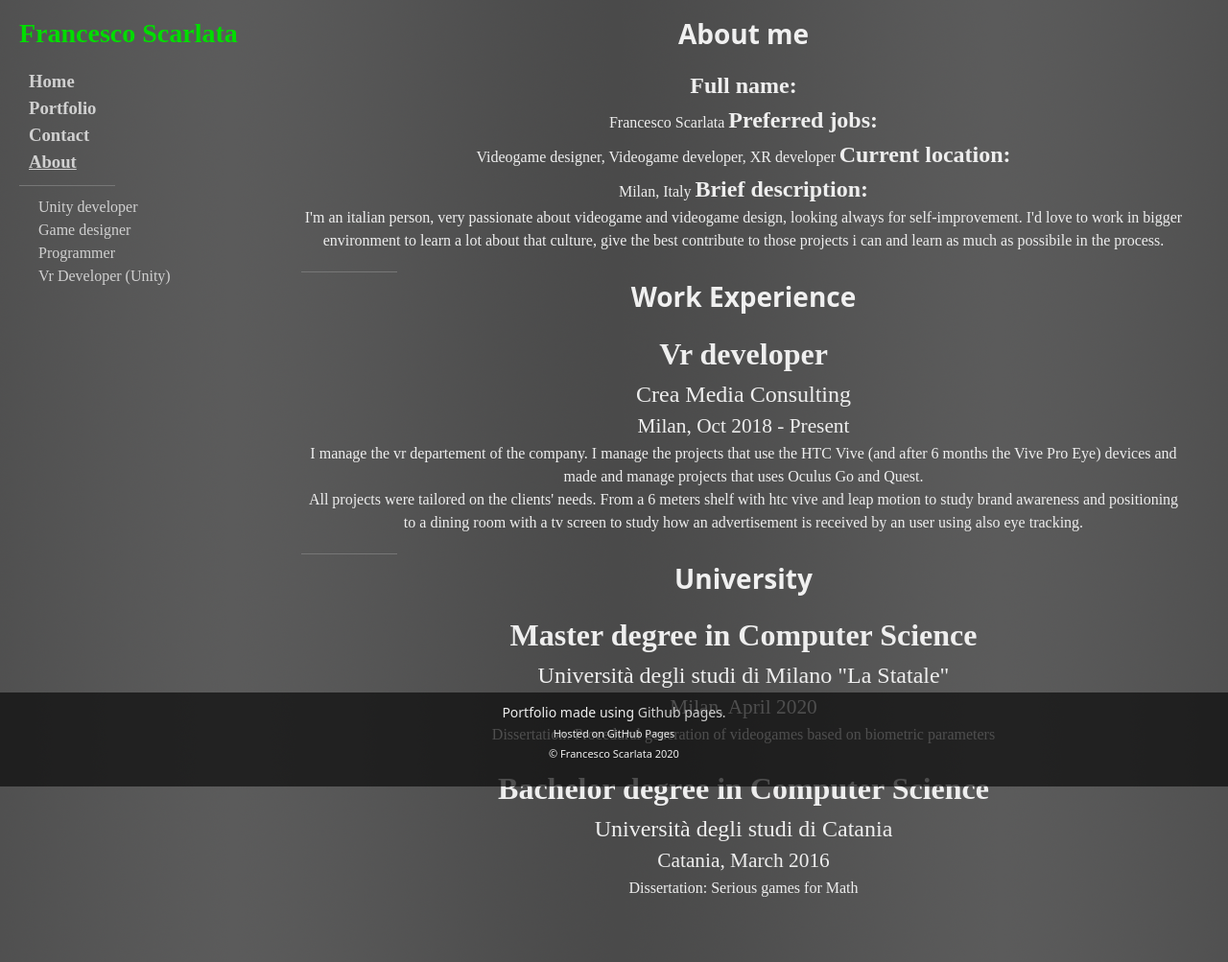
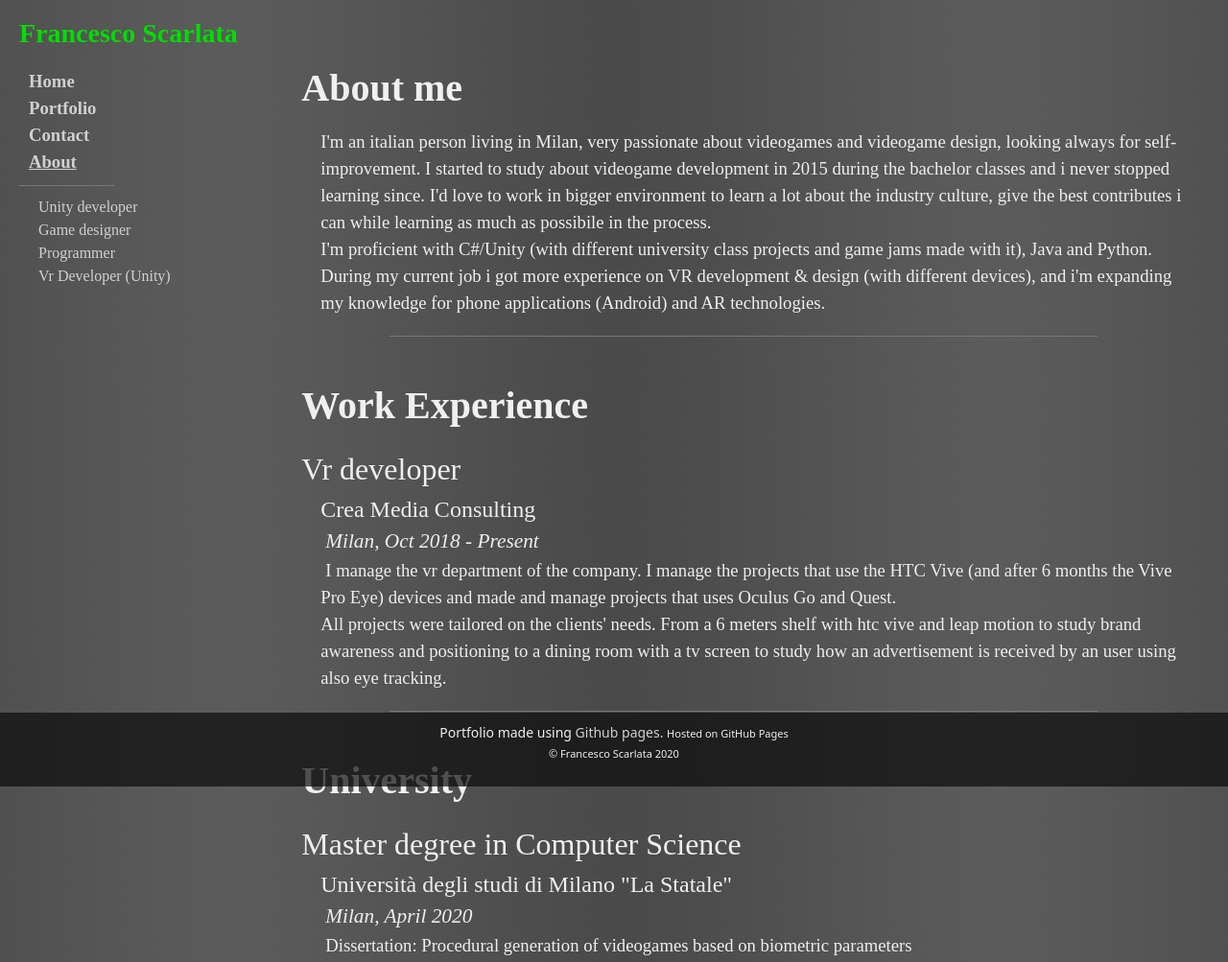
Before and after one commit to FrancescoScarlata/FrancescoScarlata.github.io, a plain HTML site: page About.html in a window 1280 px wide. Shown: the top 1003 px of the page at 96% size. Drawn offline with Linux system fonts and the light colour scheme.

Commit message:
Added the contact page and updated the About one
- Contact page added (but still to do better when i know how to do the form send
- Updated the about page with more infos
- updated the about style file with more elements

```diff
--- a/About.html
+++ b/About.html
@@ -5,7 +5,7 @@
 	<meta name="author" content="Francesco Scarlata"/>
 	<meta name="viewport" content="width=device-width, initial-scale=1">
     <meta http-equiv="X-UA-Compatible" content="chrome=1">
-    <title>FS Portfolio</title>
+    <title>FS About me</title>
 
     <link rel="stylesheet" href="stylesheets/newIndexStyle.css">
 	<link rel="stylesheet" href="stylesheets/portfolioStyle.css">
@@ -40,48 +40,53 @@
 		<section class="main">
 
 			<section class="intro">
-				<h1 id="title"> About me </h1>
+				<h1 class="generalTitle"> About me </h1>
 				<p>
-					<span class=" titleInfo" > Full name: </span> <br> <span class="info"> Francesco Scarlata </span>
-					<span class=" titleInfo" > Preferred jobs: </span> <br> <span class="info"> Videogame designer, Videogame developer, XR developer</span>
-					<span class=" titleInfo" > Current location: </span> <br>  <span class="info"> Milan, Italy </span>
-					<span class=" titleInfo" > Brief description: </span> <br>  <span class="info"> I'm an italian person, very passionate about videogame and videogame design, looking always for self-improvement. I'd love to work in bigger environment to learn a lot about that culture, give the best contribute to those projects i can and learn as much as possibile in the process.  </span>
+					<div class="workInfo">
+						<span class="info"> I'm an italian person living in Milan, very passionate about videogames and videogame design, looking always for self-improvement. I started to study about videogame development in 2015 during the bachelor classes and i never stopped learning since. I'd love to work in bigger environment to learn a lot about the industry culture, give the best contributes i can while learning as much as possibile in the process.
+						<br>
+						I'm proficient with C#/Unity (with different university class projects and game jams made with it), Java and Python.
+						During my current job i got more experience on VR development & design (with different devices), and i'm expanding my knowledge for phone applications (Android) and AR technologies.
+						</span>
+					</div>
 				</p>
 
-				<hr>
+				<hr class="generalHR">
 
-				<h1 id="title"> Work Experience </h1>
-				<p>
-					<span class=" jobWorkTitle" > Vr developer </span><br>
+				<h1 class="generalTitle"> Work Experience </h1>
+
+					<span class="jobWorkTitle" > Vr developer </span>
+					<div class="workInfo">
 					<span class="company "> Crea Media Consulting </span><br>
 					<span class=" timeperiod" > Milan, Oct 2018 - Present </span><br>
-					<span class="description "> I manage the vr departement of the company. I manage the projects that use the HTC Vive (and after 6 months the Vive Pro Eye) devices and made and manage projects that uses Oculus Go and Quest. <br>
+					<span class="description "> I manage the vr department of the company. I manage the projects that use the HTC Vive (and after 6 months the Vive Pro Eye) devices and made and manage projects that uses Oculus Go and Quest. <br>
 					All projects were tailored on the clients' needs. From a 6 meters shelf with htc vive and leap motion to study brand awareness and positioning to a dining room with a tv screen to study how an advertisement is received by an user using also eye tracking.</span><br>
+					</div>
 
-				</p>
+				<hr class="generalHR">
 
-				<hr>
+				<h1 class="generalTitle"> University </h1>
 
-				<h1 id="title"> University </h1>
-				<p>
 					<span class=" jobWorkTitle" > Master degree in Computer Science </span><br>
-					<span class="company"> Università degli studi di Milano "La Statale" </span><br>
-					<span class="timeperiod" > Milan, April 2020 </span><br>
-					<span class="description"> Dissertation: Procedural generation of videogames based on biometric parameters </span><br>
-				</p>
-				<p>
+					<div class="workInfo">
+						<span class="company"> Università degli studi di Milano "La Statale" </span><br>
+						<span class="timeperiod" > Milan, April 2020 </span><br>
+						<span class="description"> Dissertation: Procedural generation of videogames based on biometric parameters </span><br>
+					</div>
+					<br>
 					<span class=" jobWorkTitle" > Bachelor degree in Computer Science </span><br>
+					<div class="workInfo">
 					<span class="company"> Università degli studi di Catania </span><br>
 					<span class="timeperiod" > Catania, March 2016 </span><br>
 					<span class="description"> Dissertation: Serious games for Math </span><br>
-				</p>
+					</div>
 
 			</section>
 		</section>
 	 </div>
 
 	 <footer>
-		<p>Portfolio made using <a href="https://help.github.com/pages">Github pages.</a> <br>
+		<p>Portfolio made using <a href="https://help.github.com/pages">Github pages.</a>
 			<small>Hosted on GitHub Pages</small> <br>
 <small> © Francesco Scarlata 2020 </small></p>
 
--- a/stylesheets/aboutStyle.css
+++ b/stylesheets/aboutStyle.css
@@ -1,41 +1,69 @@
 
+.intro{
+	text-align:left;
+
+}
+
+.generalTitle{
+	font-family: "Times New Roman", Times, serif;
+	font-size: 30pt;
+	font-weight: 800;
+	text-align:left;
+	margin-top: 50px;
+}
+
+.generalHR{
+	border:0;
+	background:#777;
+	height:1px;
+	margin:20px; /* top, left, bottom */
+	max-width: 80%;
+	margin-left:10%;
+}
+
+.workInfo{
+	padding-left: 20px;
+}
 
 .titleInfo{
 	font-family: "Times New Roman", Times, serif;
 	font-size: 18pt;
-	font-weight: 800;
-
-
+	font-weight: 400;
 }
 
 .info{
 	font-family: "Times New Roman", Times, serif;
-	font-size: 12pt;
-	margin:
+	font-size: 14pt;
+	text-align:left;
 }
 
 
 .jobWorkTitle{
 	font-family: "Times New Roman", Times, serif;
 	font-size: 24pt;
-	font-weight: 800;
-
+	font-weight: 400;
+	text-align:left;
 }
 
 
 .company{
-		font-family: "Times New Roman", Times, serif;
+	font-family: "Times New Roman", Times, serif;
 	font-size: 18pt;
-	font-weight: 400;
+	font-weight: 200;
+	text-align:left;
 }
 
 .timeperiod{
-		font-family: "Times New Roman", Times, serif;
+	font-family: "Times New Roman", Times, serif;
 	font-size: 16pt;
-
+	font-style:italic;
+	text-align:left;
+	margin:5px;
 }
 
 .description{
-		font-family: "Times New Roman", Times, serif;
-	font-size: 12pt;
+	font-family: "Times New Roman", Times, serif;
+	font-size: 14pt;
+	text-align:left;
+	margin:5px;
 }
```
Also changed, not shown: Contact.html (added, +61 -0 lines).
